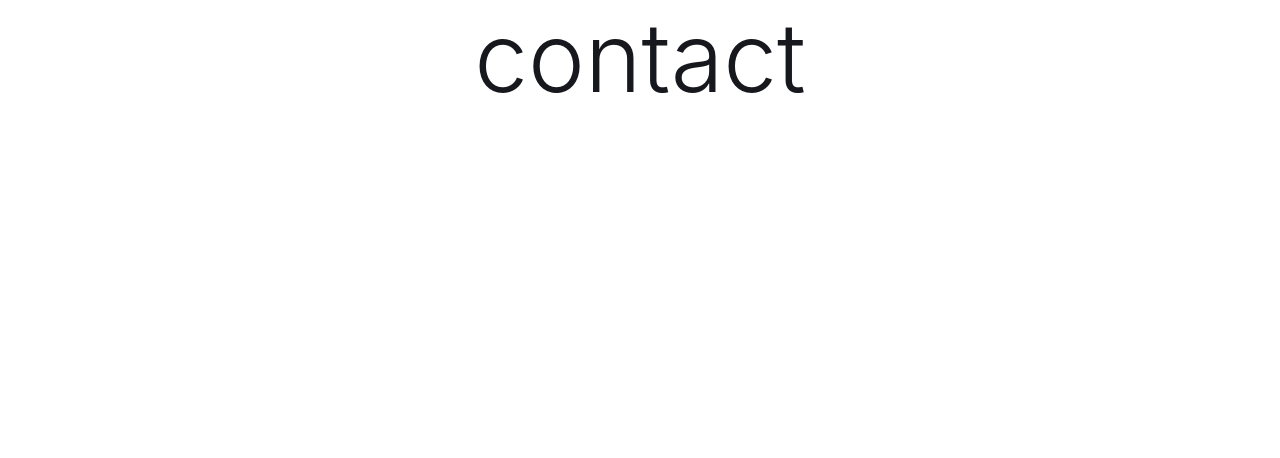
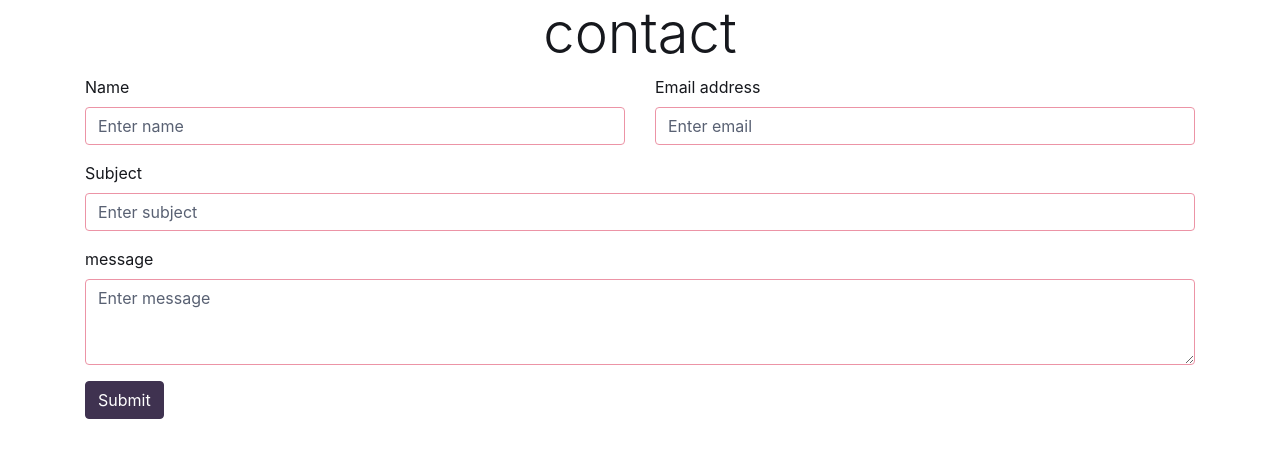
Before and after one commit to aaronshivers/contact, a React app: page / in a window 1280 px wide. Shown: the top 458 px of the page. Built offline with nearby package versions, Linux system fonts and the light colour scheme.

Commit message:
basic layout done

```diff
--- a/src/components/App.js
+++ b/src/components/App.js
@@ -1,10 +1,12 @@
 import React from 'react'
 import { Container } from 'react-bootstrap'
+import ContactForm from './ContactForm'
 
 const App = () => (
   <div>
     <Container>
-      <h1 className="display-1 text-center">contact</h1>
+      <h1 className="display-4 text-center">contact</h1>
+      <ContactForm />
     </Container>
   </div>
 )
--- /dev/null
+++ b/src/components/ContactForm.js
@@ -0,0 +1,57 @@
+import React from 'react'
+import { Form, Row, Col, Button } from 'react-bootstrap'
+
+const ContactForm = () => (
+  <Form>
+    <Row>
+      <Col sm={ 6 }>
+        {/* Name */}
+        <Form.Group controlId="name">
+          <Form.Label>Name</Form.Label>
+          <Form.Control type="text" placeholder="Enter name" />
+        </Form.Group>
+      </Col>
+
+      <Col sm={ 6 }>
+        {/* Email */}
+        <Form.Group controlId="email">
+          <Form.Label>Email address</Form.Label>
+          <Form.Control type="email" placeholder="Enter email" />
+        </Form.Group>
+      </Col>
+    </Row>
+
+    <Row>
+      <Col>
+        {/* Subject */}
+        <Form.Group controlId="subject">
+          <Form.Label>Subject</Form.Label>
+          <Form.Control type="text" placeholder="Enter subject" />
+        </Form.Group>
+      </Col>
+    </Row>
+
+
+    <Row>
+      <Col>
+        {/* Message */}
+        <Form.Group controlId="message">
+          <Form.Label>message</Form.Label>
+          <Form.Control as="textarea" rows="3" placeholder="Enter message" />
+        </Form.Group>
+      </Col>
+    </Row>
+
+    <Row>
+      <Col xs={ 3 }>
+        {/* Button */}
+        <Button variant="primary" type="submit">
+          Submit
+        </Button>
+      </Col>
+    </Row>
+
+  </Form>
+)
+
+export default ContactForm
```
